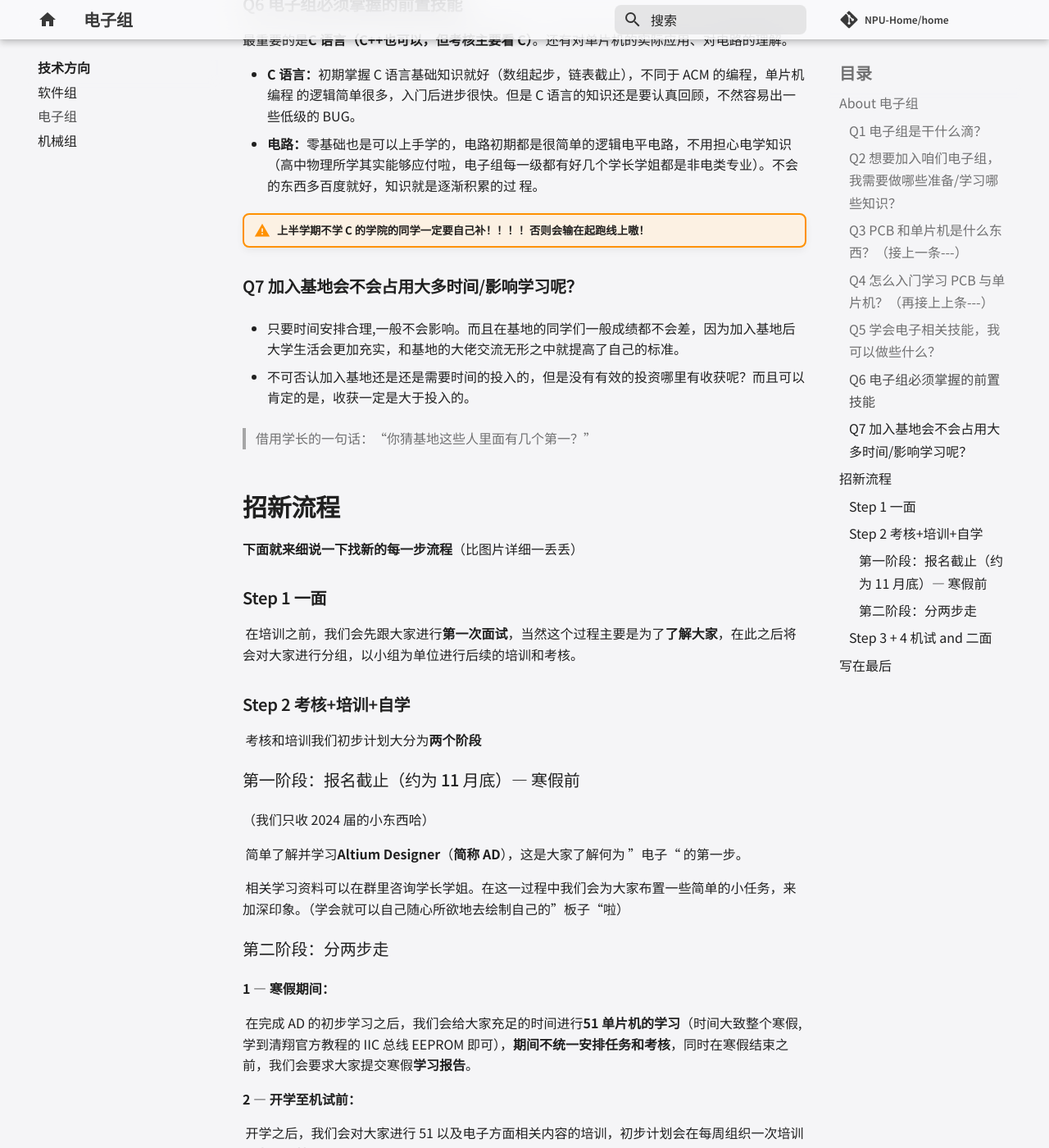
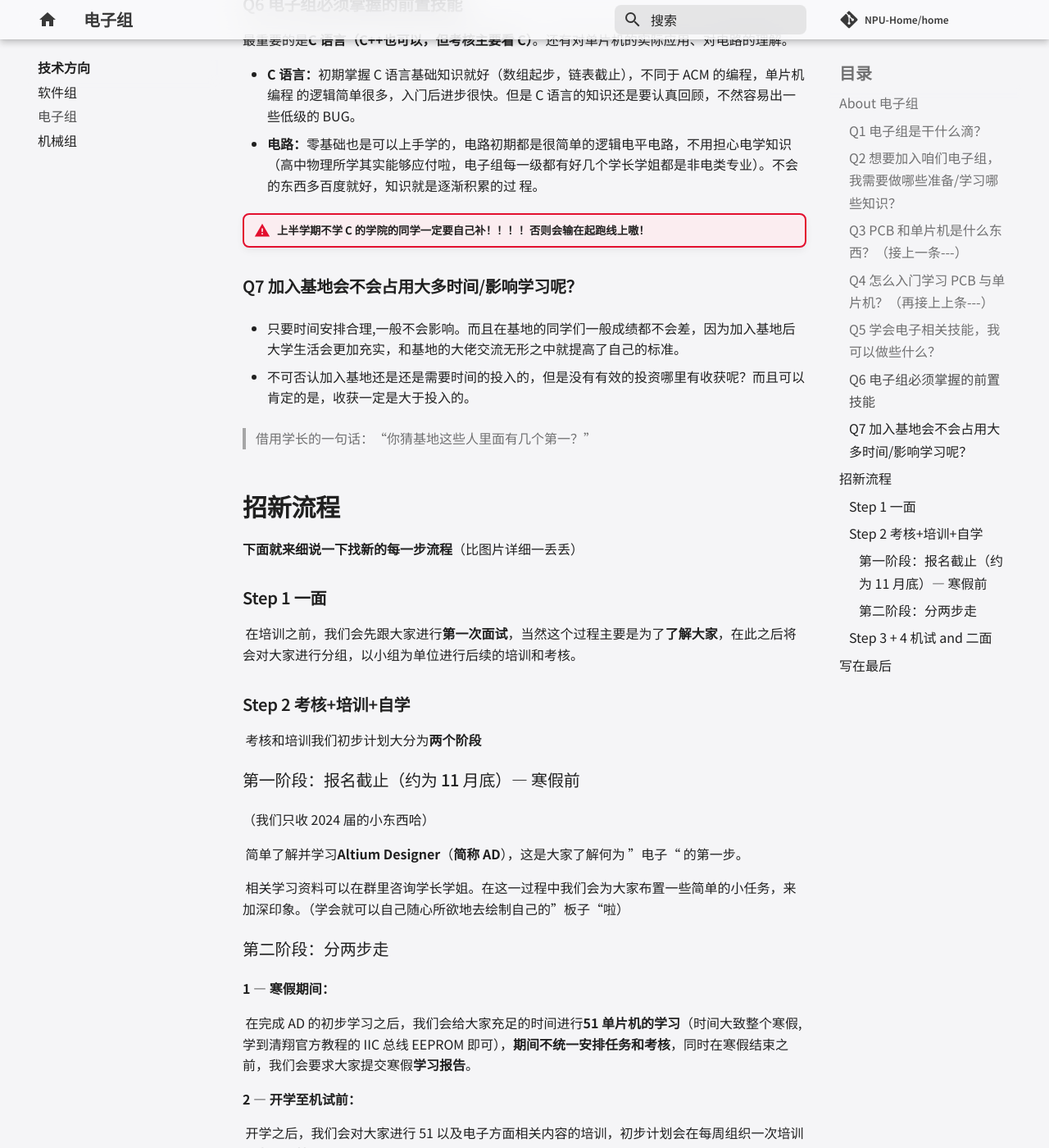
Before and after one commit to NPU-Home/home, an MkDocs documentation site: the page built from docs/page/方向/电子.md, in a window 1280 px wide and 1400 px high, scrolled down 3143 px. Shown: the whole window at 82% size. Built offline with MkDocs 1.6.1 and Material for MkDocs 9.7.7, drawn with Linux system fonts in a browser that asks for light colours; comment, search, counter and statistics services are not loaded.

Commit message:
chore: Update admonition styles and add icons for caution, warning, and important

```diff
--- a/docs/css/theme/content/admonition.css
+++ b/docs/css/theme/content/admonition.css
@@ -3,7 +3,55 @@
   /* border-width: 0;
   border-left-width: 4px; */
   background-color: var(--md-code-bg-color);
-  border: 2px solid;
+  border: 2px solid #448aff;
   border-radius: 8px;
   font-size: smaller;
 }
+
+:root {
+  --md-admonition-icon--caution: url(svg/Alert-Octagon--Streamline-Tabler-Filled.svg);
+  --md-admonition-icon--important: url(svg/sparkle-fill.svg)
+}
+
+.md-typeset .admonition.caution,
+.md-typeset details.caution {
+  border-color: #f59102;
+}
+.md-typeset .caution > .admonition-title,
+.md-typeset .caution > summary {
+  background-color: #ff91001a;
+}
+.md-typeset .caution > .admonition-title::before,
+.md-typeset .caution > summary::before {
+  background-color: #f59102;
+  -webkit-mask-image: var(--md-admonition-icon--caution);
+          mask-image: var(--md-admonition-icon--caution);
+}
+
+.md-typeset .admonition.warning,
+.md-typeset details.warning {
+  border-color: #e30f2e;
+}
+.md-typeset .warning > .admonition-title,
+.md-typeset .warning > summary {
+  background-color: rgba(227, 15, 46, 0.06);
+}
+.md-typeset .warning > .admonition-title::before,
+.md-typeset .warning > summary::before {
+  background-color: #e30f2e;
+}
+
+.md-typeset .admonition.important,
+.md-typeset details.important {
+  border-color: #8250df;
+}
+.md-typeset .important > .admonition-title,
+.md-typeset .important > summary {
+  background-color: rgba(130, 80, 223, 0.06);
+}
+.md-typeset .important > .admonition-title::before,
+.md-typeset .important > summary::before {
+  background-color: #8250df;
+  -webkit-mask-image: var(--md-admonition-icon--important);
+          mask-image: var(--md-admonition-icon--important);
+}
```
Also changed, not shown: docs/css/theme/content/svg/Alert-Octagon--Streamline-Tabler-Filled.svg (added), docs/css/theme/content/svg/sparkle-fill.svg (added).
